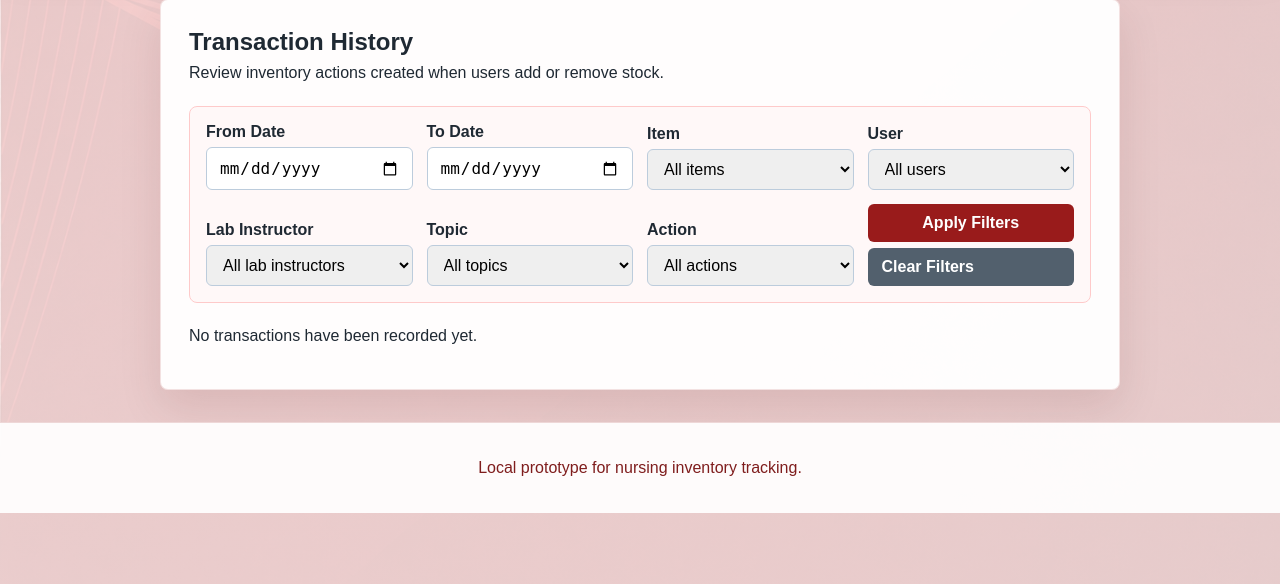
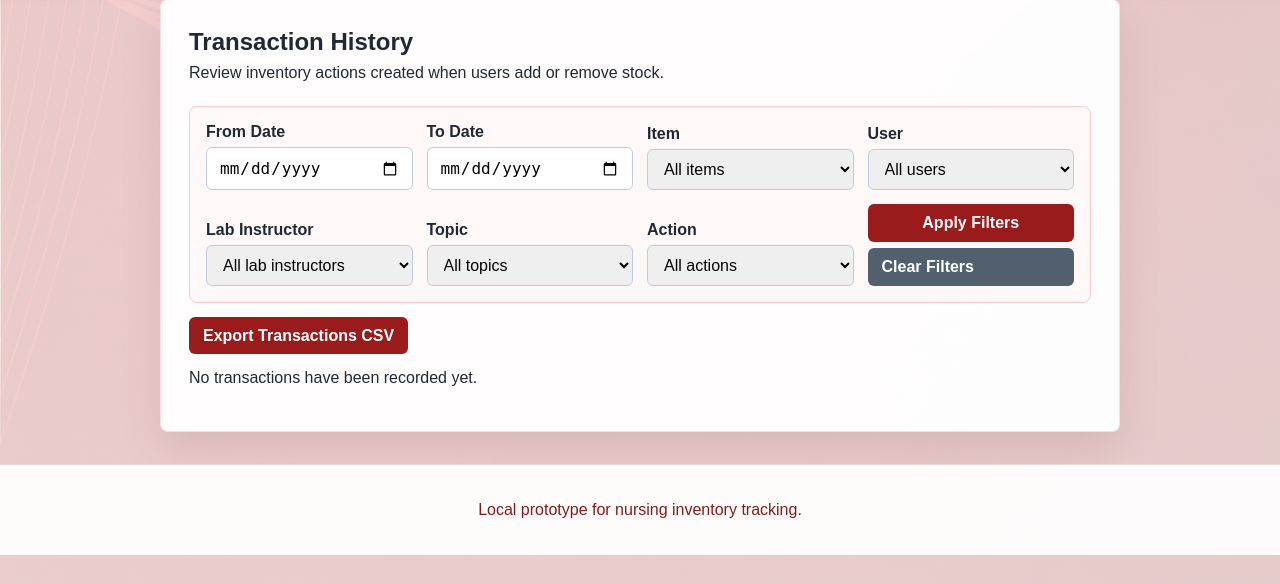
Before and after one commit to CS22M105/inventory_management_system, a Flask app: page /transactions in a window 1280 px wide. Shown: the part 216-800 px from the top of the page. Run offline with Flask 3, Linux system fonts and the light colour scheme; the visitor is signed in with stand-in values (Sample User, id 1); data that the repository does not hold is empty; some libraries are stand-ins or nearby versions.

Commit message:
Add transaction history CSV export

```diff
--- a/app.py
+++ b/app.py
@@ -502,17 +502,8 @@ def scan():
 
     return render_template("scan.html")
 
-@app.route("/transactions")
-def transactions():
-    login_redirect = require_login()
-
-    if login_redirect is not None:
-        return login_redirect
-
-    db = get_db()
-    ensure_transaction_columns(db)
-
-    filters = {
+def get_transaction_filters():
+    return {
         "date_from": request.args.get("date_from", "").strip(),
         "date_to": request.args.get("date_to", "").strip(),
         "item_id": request.args.get("item_id", "").strip(),
@@ -521,6 +512,8 @@ def transactions():
         "topic_of_day": request.args.get("topic_of_day", "").strip(),
         "transaction_type": request.args.get("transaction_type", "").strip(),
     }
+
+def build_transaction_filter_clause(filters):
     conditions = []
     params = []
 
@@ -556,6 +549,35 @@ def transactions():
     if conditions:
         where_clause = "WHERE " + " AND ".join(conditions)
 
+    return where_clause, params
+
+def get_transaction_rows(db, filters):
+    where_clause, params = build_transaction_filter_clause(filters)
+
+    return db.execute(
+        """
+        SELECT
+            transactions.id,
+            transactions.transaction_type,
+            transactions.quantity,
+            TO_CHAR(transactions.transaction_date, 'YYYY-MM-DD') AS transaction_date,
+            TO_CHAR(transactions.transaction_time, 'HH24:MI:SS') AS transaction_time,
+            transactions.lab_instructor,
+            transactions.topic_of_day,
+            transactions.notes,
+            items.name AS item_name,
+            items.barcode,
+            users.name AS user_name
+        FROM transactions
+        JOIN items ON items.id = transactions.item_id
+        JOIN users ON users.id = transactions.user_id
+        {where_clause}
+        ORDER BY transactions.transaction_date DESC, transactions.transaction_time DESC, transactions.id DESC
+        """.format(where_clause=where_clause),
+        params,
+    ).fetchall()
+
+def get_transaction_filter_options(db):
     items = db.execute(
         """
         SELECT id, name, barcode
@@ -586,28 +608,23 @@ def transactions():
         ORDER BY topic_of_day
         """
     ).fetchall()
-    transaction_rows = db.execute(
-        """
-        SELECT
-            transactions.id,
-            transactions.transaction_type,
-            transactions.quantity,
-            TO_CHAR(transactions.transaction_date, 'YYYY-MM-DD') AS transaction_date,
-            TO_CHAR(transactions.transaction_time, 'HH24:MI:SS') AS transaction_time,
-            transactions.lab_instructor,
-            transactions.topic_of_day,
-            transactions.notes,
-            items.name AS item_name,
-            items.barcode,
-            users.name AS user_name
-        FROM transactions
-        JOIN items ON items.id = transactions.item_id
-        JOIN users ON users.id = transactions.user_id
-        {where_clause}
-        ORDER BY transactions.transaction_date DESC, transactions.transaction_time DESC, transactions.id DESC
-        """.format(where_clause=where_clause),
-        params,
-    ).fetchall()
+
+    return items, users, lab_instructors, topics
+
+@app.route("/transactions")
+def transactions():
+    login_redirect = require_login()
+
+    if login_redirect is not None:
+        return login_redirect
+
+    db = get_db()
+    ensure_transaction_columns(db)
+
+    filters = get_transaction_filters()
+    items, users, lab_instructors, topics = get_transaction_filter_options(db)
+    transaction_rows = get_transaction_rows(db, filters)
+    export_params = {key: value for key, value in filters.items() if value}
 
     return render_template(
         "transactions.html",
@@ -617,6 +634,57 @@ def transactions():
         users=users,
         lab_instructors=lab_instructors,
         topics=topics,
+        export_url=url_for("export_transactions", **export_params),
+    )
+
+@app.route("/transactions/export")
+def export_transactions():
+    login_redirect = require_login()
+
+    if login_redirect is not None:
+        return login_redirect
+
+    db = get_db()
+    ensure_transaction_columns(db)
+    transaction_rows = get_transaction_rows(db, get_transaction_filters())
+
+    output = io.StringIO()
+    writer = csv.writer(output)
+    writer.writerow(
+        [
+            "Date",
+            "Time",
+            "Action",
+            "Item",
+            "Barcode",
+            "Quantity",
+            "Lab Instructor",
+            "Topic",
+            "User",
+            "Notes",
+        ]
+    )
+
+    for transaction in transaction_rows:
+        writer.writerow(
+            [
+                transaction["transaction_date"],
+                transaction["transaction_time"],
+                transaction["transaction_type"],
+                transaction["item_name"],
+                transaction["barcode"],
+                transaction["quantity"],
+                transaction["lab_instructor"],
+                transaction["topic_of_day"],
+                transaction["user_name"],
+                transaction["notes"],
+            ]
+        )
+
+    return Response(
+        output.getvalue(),
+        mimetype="text/csv",
+        headers={"Content-Disposition": "attachment; filename=transaction_history_export.csv"},
     )
 
 @app.route("/reports/export")
--- a/static/css/styles.css
+++ b/static/css/styles.css
@@ -232,6 +232,14 @@ form {
 .filter-form div {
     display: grid;
     gap: 6px;
+    min-width: 0;
+}
+
+.filter-form input,
+.filter-form select {
+    box-sizing: border-box;
+    min-width: 0;
+    width: 100%;
 }
 
 .filter-actions {
@@ -239,6 +247,10 @@ form {
     display: flex;
     flex-wrap: wrap;
     gap: 10px;
+}
+
+.filter-export-actions {
+    margin: 0 0 24px;
 }
 
 .secondary-link {
--- a/templates/transactions.html
+++ b/templates/transactions.html
@@ -95,6 +95,10 @@
         </div>
     </form>
 
+    <div class="filter-export-actions">
+        <a class="button-link" href="{{ export_url }}">Export Transactions CSV</a>
+    </div>
+
     {% if transactions %}
     <table>
         <thead>
```
